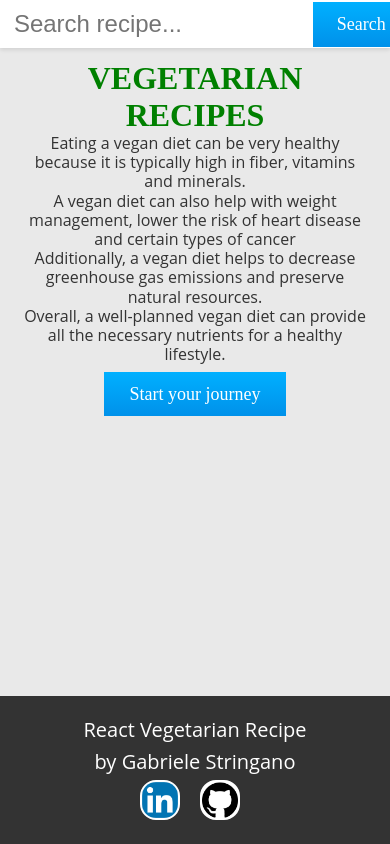
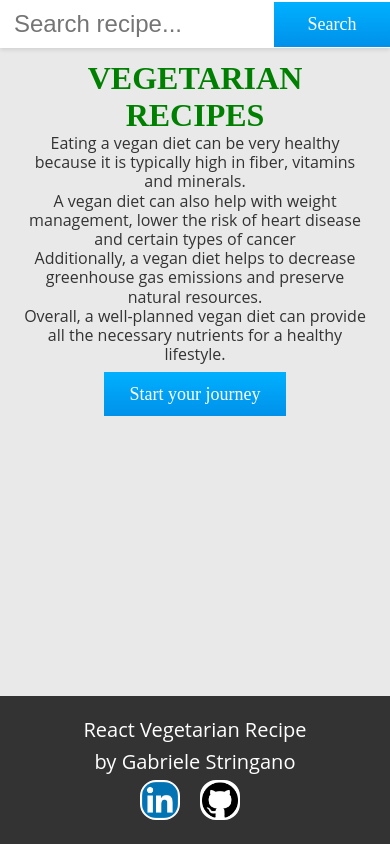
Before and after one commit to Gabriele-Stringano/react_vegetarian_recipe, a React (Create React App) app: page / in a window 390 px wide. Built offline with nearby package versions, Linux system fonts and the light colour scheme.

Commit message:
Update Header.module.css

```diff
--- a/src/components/modules/Header.module.css
+++ b/src/components/modules/Header.module.css
@@ -49,11 +49,11 @@
     }
 
     .text {
-        width: 80%;
+        width: 70%;
     }
 
     .btn {
-        width: 20%;
+        width: 30%;
     }
 }
 
```
